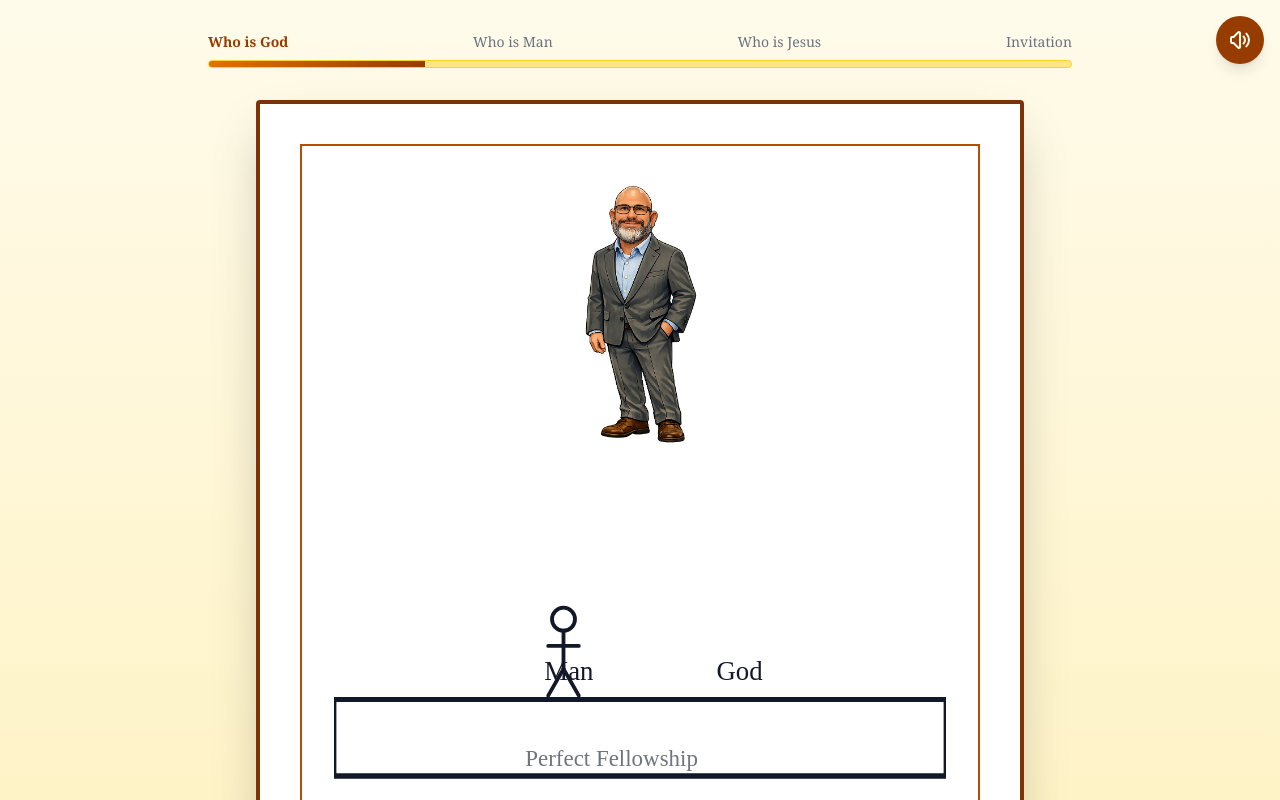
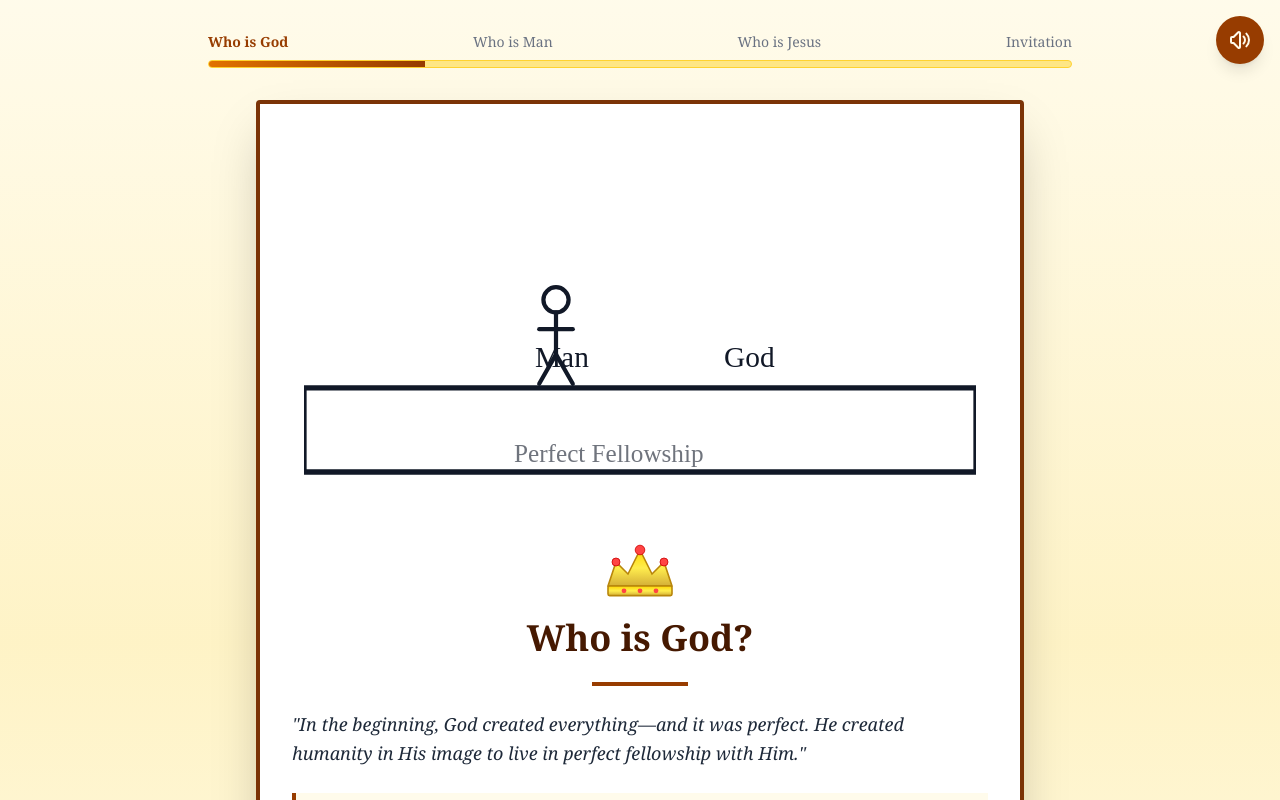
Before and after one commit to hbcmo/Gospel, a Next.js app: page / in a window 1280 px wide. Both pictures are taken after a click on the button "Yes, Let's Begin". Shown: the top 800 px of the page. Built offline with nearby package versions, Linux system fonts and the light colour scheme.

Commit message:
Update adult version with Spurgeon image and improved layout

```diff
--- a/src/app/page.tsx
+++ b/src/app/page.tsx
@@ -215,8 +215,8 @@ const PrayerScene = () => (
 // Presenter photo avatar
 const PreacherAvatar = () => (
   <img
-    src="/images/Jeremy.png.png"
-    alt="Jeremy"
+    src="/images/Spurgeoun.png"
+    alt="Spurgeon"
     className="mx-auto mb-6 w-32 h-auto"
   />
 );
@@ -310,8 +310,8 @@ export default function Page() {
         {/* Intro Stage */}
         {stage === 'intro' && (
           <div className="text-center space-y-8 animate-fade-in">
-            <div className="max-w-3xl mx-auto bg-white border-4 border-amber-900 shadow-2xl p-12 rounded-sm">
-              <div className="border-2 border-amber-700 p-8">
+            <div className="max-w-3xl mx-auto bg-white border-4 border-amber-900 shadow-2xl p-8 rounded-sm">
+              <div className="space-y-6">
                 <PreacherAvatar />
                 <h1 className="text-4xl font-serif font-bold mb-6 text-amber-950">Hey there, friend</h1>
                 <p className="text-lg text-gray-700 mb-6 font-serif leading-relaxed">
@@ -334,9 +334,8 @@ export default function Page() {
         {/* Stage 1: Who is God */}
         {stage === 'god' && (
           <div className="space-y-8 animate-fade-in">
-            <div className="max-w-3xl mx-auto bg-white border-4 border-amber-900 shadow-2xl p-10 rounded-sm">
-              <div className="border-2 border-amber-700 p-8 space-y-6">
-                <PreacherAvatar />
+            <div className="max-w-3xl mx-auto bg-white border-4 border-amber-900 shadow-2xl p-8 rounded-sm">
+              <div className="space-y-6">
                 <GodScene />
                 <CrownIcon />
                 <h2 className="text-4xl font-serif font-bold mb-6 text-center text-amber-950">Who is God?</h2>
@@ -422,9 +421,8 @@ export default function Page() {
         {/* Stage 2: Who is Man */}
         {stage === 'man' && (
           <div className="space-y-8 animate-fade-in">
-            <div className="max-w-3xl mx-auto bg-white border-4 border-amber-900 shadow-2xl p-10 rounded-sm">
-              <div className="border-2 border-amber-700 p-8 space-y-6">
-                <PreacherAvatar />
+            <div className="max-w-3xl mx-auto bg-white border-4 border-amber-900 shadow-2xl p-8 rounded-sm">
+              <div className="space-y-6">
                 <ManScene />
                 <BrokenHeartIcon />
                 <h2 className="text-4xl font-serif font-bold mb-6 text-center text-amber-950">Who is Man?</h2>
@@ -516,9 +514,8 @@ export default function Page() {
         {/* Stage 3: Who is Jesus */}
         {stage === 'jesus' && (
           <div className="space-y-8 animate-fade-in">
-            <div className="max-w-3xl mx-auto bg-white border-4 border-amber-900 shadow-2xl p-10 rounded-sm">
-              <div className="border-2 border-amber-700 p-8 space-y-6">
-                <PreacherAvatar />
+            <div className="max-w-3xl mx-auto bg-white border-4 border-amber-900 shadow-2xl p-8 rounded-sm">
+              <div className="space-y-6">
                 <JesusScene />
                 <CrossIcon />
                 <h2 className="text-4xl font-serif font-bold mb-6 text-center text-amber-950">Who is Jesus?</h2>
@@ -610,9 +607,8 @@ export default function Page() {
         {/* Stage 4: Invitation */}
         {stage === 'invitation' && (
           <div className="space-y-8 animate-fade-in">
-            <div className="max-w-3xl mx-auto bg-white border-4 border-amber-900 shadow-2xl p-10 rounded-sm">
-              <div className="border-2 border-amber-700 p-8 space-y-6">
-                <PreacherAvatar />
+            <div className="max-w-3xl mx-auto bg-white border-4 border-amber-900 shadow-2xl p-8 rounded-sm">
+              <div className="space-y-6">
                 <InvitationScene />
                 <OpenDoorIcon />
                 <h2 className="text-4xl font-serif font-bold mb-6 text-center text-amber-950">Will You Receive Christ?</h2>
@@ -710,9 +706,8 @@ export default function Page() {
         {/* Stage 5: Prayer */}
         {stage === 'prayer' && (
           <div className="space-y-8 animate-fade-in">
-            <div className="max-w-3xl mx-auto bg-white border-4 border-amber-900 shadow-2xl p-10 rounded-sm">
-              <div className="border-2 border-amber-700 p-8 space-y-6">
-                <PreacherAvatar />
+            <div className="max-w-3xl mx-auto bg-white border-4 border-amber-900 shadow-2xl p-8 rounded-sm">
+              <div className="space-y-6">
                 <PrayerScene />
                 <h2 className="text-4xl font-serif font-bold mb-6 text-center text-amber-950">Prayer of Salvation</h2>
                 <div className="w-24 h-1 bg-amber-800 mx-auto mb-6"></div>
```
